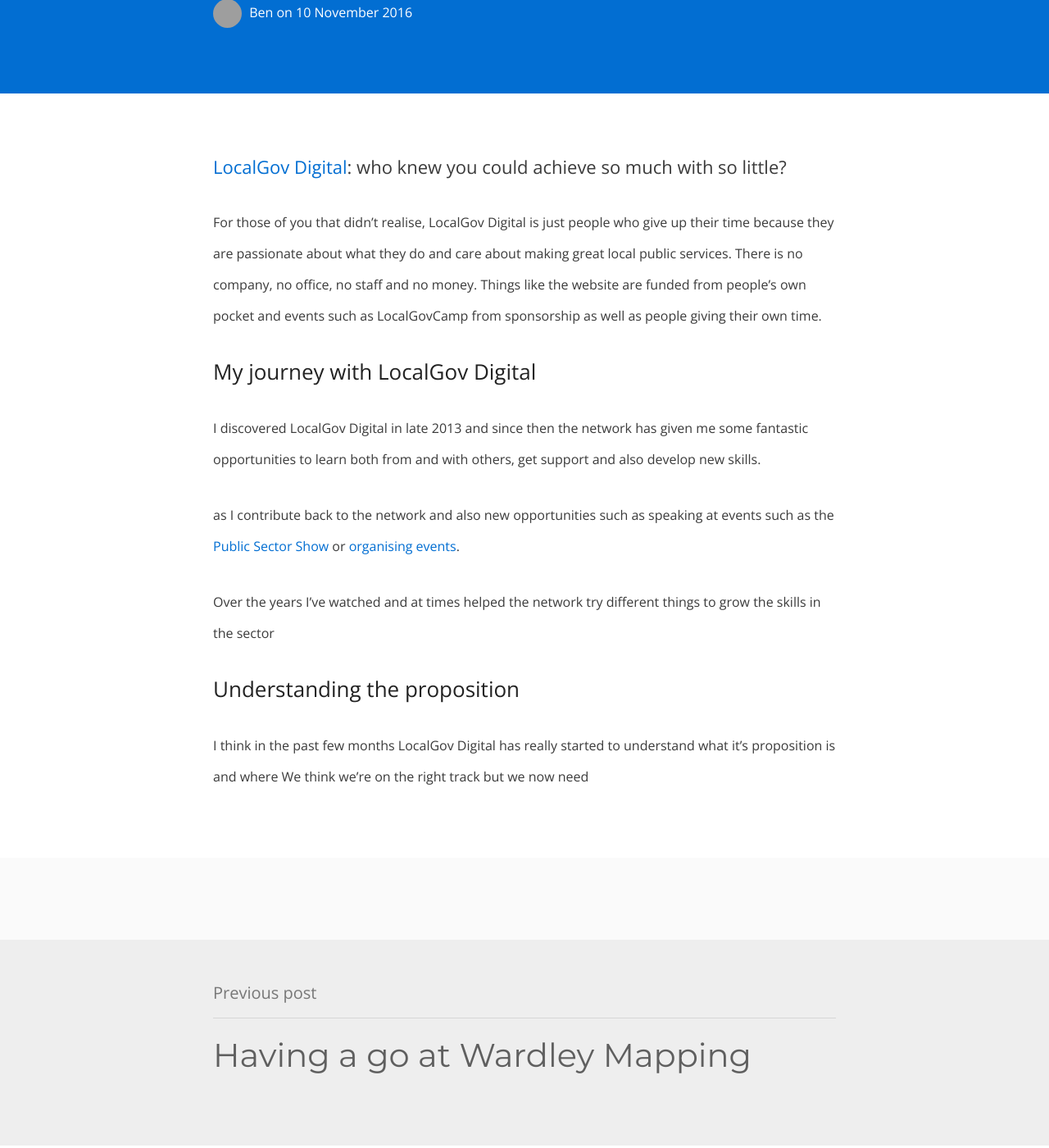
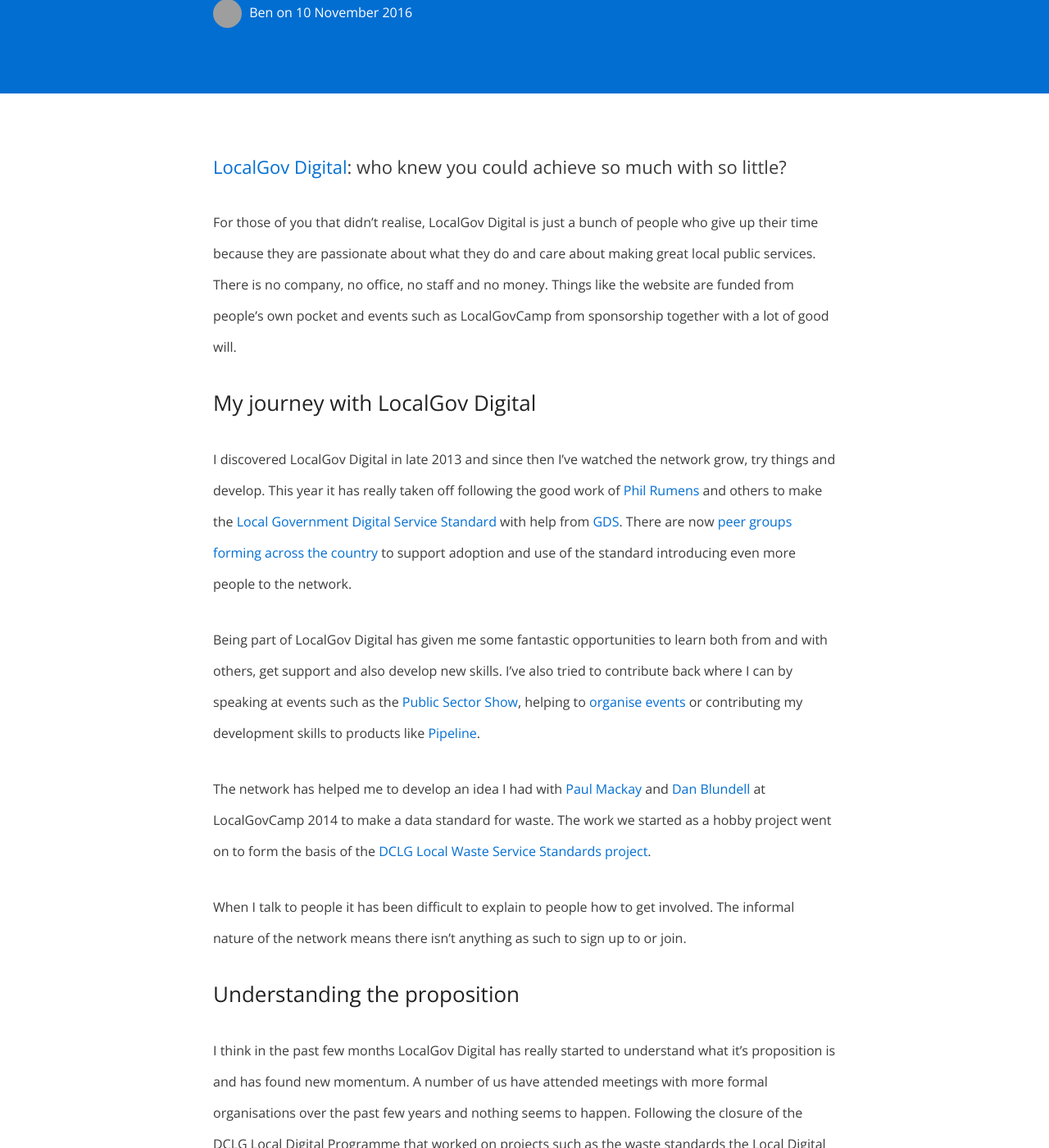
Before and after one commit to BforBen/bforben.github.io, a Jekyll site: the page built from _posts/2016-11-10-a-new-phase-for-localgov-digital.md, in a window 1280 px wide and 1400 px high, scrolled down 372 px. Shown: the whole window at 82% size. Built offline with Jekyll 4.4.1, drawn with Linux system fonts in a browser that asks for light colours; nearby versions of some CDN libraries; comment, search, counter and statistics services are not loaded; some of the changed text lies outside the part shown; grey boxes are pictures that could not be loaded.

Commit message:
Update 2016-11-10-a-new-phase-for-localgov-digital.md

```diff
--- a/_posts/2016-11-10-a-new-phase-for-localgov-digital.md
+++ b/_posts/2016-11-10-a-new-phase-for-localgov-digital.md
@@ -9,17 +9,24 @@
 
 [LocalGov Digital](http://localgovdigital.info): who knew you could achieve so much with so little?
 
-For those of you that didn't realise, LocalGov Digital is just people who give up their time because they are passionate about what they do and care about making great local public services. There is no company, no office, no staff and no money. Things like the website are funded from people's own pocket and events such as LocalGovCamp from sponsorship as well as people giving their own time.
+For those of you that didn't realise, LocalGov Digital is just a bunch of people who give up their time because they are passionate about what they do and care about making great local public services. There is no company, no office, no staff and no money. Things like the website are funded from people's own pocket and events such as LocalGovCamp from sponsorship together with a lot of good will.
 
 ## My journey with LocalGov Digital
 
-I discovered LocalGov Digital in late 2013 and since then the network has given me some fantastic opportunities to learn both from and with others, get support and also develop new skills.
+I discovered LocalGov Digital in late 2013 and since then I've watched the network grow, try things and develop. This year it has really taken off following the good work of [Phil Rumens](http://philrumens.blogspot.co.uk/) and others to make the [Local Government Digital Service Standard](https://localgovdigital.info/digital-service-standard) with help from [GDS](https://gds.blog.gov.uk/2016/03/01/guest-post-building-a-local-government-digital-standard/). There are now [peer groups forming across the country](http://www.eventbrite.co.uk/o/localgov-digital-10479776496) to support adoption and use of the standard introducing even more people to the network.
 
-as I contribute back to the network and also new opportunities such as speaking at events such as the [Public Sector Show](http://www.psshow.co.uk) or [organising events](http://localgovdigital.info/news/localgov-digital-makers-meet-up/).
+Being part of LocalGov Digital has given me some fantastic opportunities to learn both from and with others, get support and also develop new skills. I've also tried to contribute back where I can by speaking at events such as the [Public Sector Show](http://www.psshow.co.uk), helping to [organise events](http://localgovdigital.info/news/localgov-digital-makers-meet-up/) or contributing my development skills to products like [Pipeline](http://pipeline.localgovdigital.info/).
 
-Over the years I've watched and at times helped the network try different things to grow the skills in the sector
+The network has helped me to develop an idea I had with [Paul Mackay](http://www.folklabs.com/about-us/paul-mackay/) and [Dan Blundell](https://www.danblundell.com/) at LocalGovCamp 2014 to make a data standard for waste. The work we started as a hobby project went on to form the basis of the [DCLG Local Waste Service Standards project](http://www.localdigitalcoalition.uk/product/local-waste-service-standards-project/).
+
+When I talk to people it has been difficult to explain to people how to get involved. The informal nature of the network means there isn't anything as such to sign up to or join.
 
 ## Understanding the proposition
 
-I think in the past few months LocalGov Digital has really started to understand what it's proposition is and where
-We think we're on the right track but we now need
+I think in the past few months LocalGov Digital has really started to understand what it's proposition is and has found new momentum. A number of us have attended meetings with more formal organisations over the past few years and nothing seems to happen. Following the closure of the DCLG Local Digital Programme that worked on projects such as the waste standards the Local Digital Coalition was formed to try and bring some of these organisations together but it feels like nothing has changed. It's simply not happening quick enough.
+
+One of my favourite videos about digital and transformation is [Tom Loosemore talking at Code for America](https://www.youtube.com/watch?v=VjE_zj-7A7A&t=1806s&list=PLDGsBgVz2W87cAfk2y2SSods5kvlykpLi&index=1) and the need for new institutions. I'm not going to suggest LocalGov Digital could solve all the woes but I do think that by becoming a more formal _thing_ we will be able to do more and give even more credibility to what we do.
+
+So today we're announcing a proposal to become a co-operative, owned by individuals who are willing to commit to support the values of the Local Government Digital Service Standard. Our annual meeting would be LocalGovCamp and the regional peer groups could serve as local member meetings.
+
+For me it's been a long time coming and I think it's a really exciting prospect - what do you think?
```
